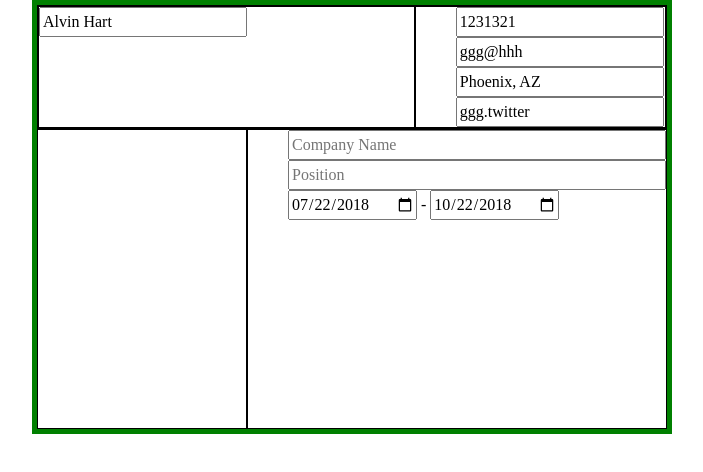
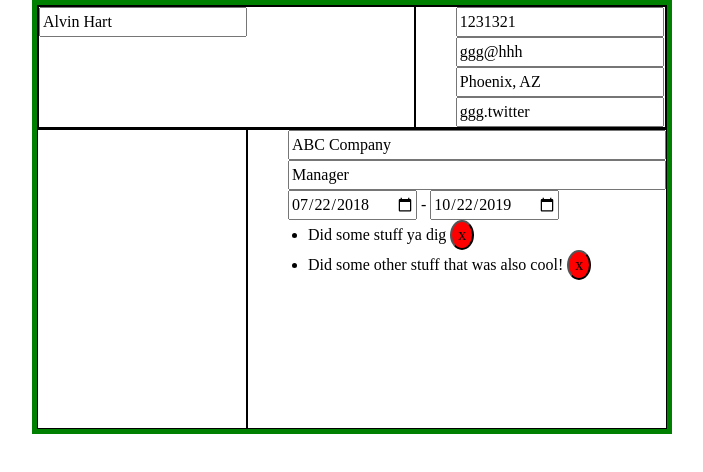
Before and after one commit to greenzombie123/cv-application, a React (Vite) app: page / in a window 1280 px wide. Shown: the top 472 px of the page, without its empty margins (288-991 px from the left). Built offline with nearby package versions, Linux system fonts and the light colour scheme.

Commit message:
Fully implement WorkSection component

```diff
--- a/package.json
+++ b/package.json
@@ -11,7 +11,8 @@
   },
   "dependencies": {
     "react": "^18.2.0",
-    "react-dom": "^18.2.0"
+    "react-dom": "^18.2.0",
+    "uuid": "^9.0.0"
   },
   "devDependencies": {
     "@types/react": "^18.2.15",
--- a/src/components/MainInfoSection/MainInfoSection.jsx
+++ b/src/components/MainInfoSection/MainInfoSection.jsx
@@ -1,12 +1,14 @@
-import "./MainInfoSection.css"
-import WorkSection from "./WorkSection/WorkSection"
+import "./MainInfoSection.css";
+import WorkSection from "./WorkSection/WorkSection";
+import { workInfoList } from "../../cvinfo";
 
-function MainInfoSection({hasSubmit}){
-    return(
-        <div className="mainInfoSection">
-            <WorkSection/>
-        </div>
-    )
+function MainInfoSection({ hasSubmit}) {
+
+  return (
+    <div className="mainInfoSection">
+      <WorkSection workInfoList = {workInfoList}/>
+    </div>
+  );
 }
 
-export default MainInfoSection
+export default MainInfoSection;
--- /dev/null
+++ b/src/components/MainInfoSection/WorkSection/WorkAchievementList.css
@@ -0,0 +1,9 @@
+.workAchievementList{
+    list-style-type: disc;
+    margin: 0;
+    padding-left: 20px;
+}
+
+.workAchievement{
+
+}
--- /dev/null
+++ b/src/components/MainInfoSection/WorkSection/WorkAchievementList.jsx
@@ -0,0 +1,17 @@
+import DeleteButton from "../../UtilityComponents/DeleteButton"
+import './WorkAchievementList.css'
+
+function WorkAchievementList({workAchievementList}){
+
+    return (
+        <ul className="workAchievementList">
+            {
+                workAchievementList.map(workAchievement => <li className="workAchievement" key={workAchievement.id}>
+                    {workAchievement.text} <DeleteButton/>
+                </li>)
+            }
+        </ul>
+     )
+}
+
+export default WorkAchievementList
--- a/src/components/MainInfoSection/WorkSection/WorkInfo.jsx
+++ b/src/components/MainInfoSection/WorkSection/WorkInfo.jsx
@@ -1,9 +1,10 @@
 import './WorkInfo.css'
 import TimeLength from '../../UtilityComponents/TimeLength'
 import Input from "../../UtilityComponents/Input"
+import WorkAchievementList from './WorkAchievementList'
 
-function WorkInfo({hasSubmit, company, position, onChange, startTime, endTime}){
-    return(
+function WorkInfo({company, position, onChange, startTime, endTime, workAchievementList, hasSubmit }){
+  return(
         <li className="workInfo">
           <Input
             id="company"
@@ -18,6 +19,7 @@ function WorkInfo({hasSubmit, company, position, onChange, startTime, endTime}){
             onChange={onChange}
           />
           <TimeLength startTime={startTime} endTime={endTime}/>
+          <WorkAchievementList workAchievementList={workAchievementList}/>
         </li>
     )
 }
--- a/src/components/MainInfoSection/WorkSection/WorkSection.jsx
+++ b/src/components/MainInfoSection/WorkSection/WorkSection.jsx
@@ -1,10 +1,12 @@
 import WorkInfo from './WorkInfo'
 import './WorkSection.css'
 
-function WorkSection({hasSubmit}){
+function WorkSection({hasSubmit, workInfoList}){
     return(
         <ul className='workSection'>
-            <WorkInfo startTime={"2018-07-22"} endTime={"2018-10-22"}/>
+            {workInfoList.map(workInfo => {
+                return (<WorkInfo key={workInfo.id} {...workInfo}/>)
+            })}
         </ul>
     )
 }
--- /dev/null
+++ b/src/components/UtilityComponents/DeleteButton.css
@@ -0,0 +1,4 @@
+.deleteButton{
+    border-radius: 50%;
+    background-color: red;
+}
--- a/src/components/UtilityComponents/DeleteButton.jsx
+++ b/src/components/UtilityComponents/DeleteButton.jsx
@@ -0,0 +1,10 @@
+import "./DeleteButton.css"
+
+function DeleteButton({onClick}){
+    return (
+        <button className="deleteButton">x</button>
+    )
+}
+
+
+export default DeleteButton
--- /dev/null
+++ b/src/cvinfo.js
@@ -0,0 +1,13 @@
+export const workInfoList = [
+  {
+    id:0,
+    startTime: "2018-07-22",
+    endTime: "2019-10-22",
+    company: "ABC Company",
+    position: "Manager",
+    workAchievementList: [
+      {id:0, text:"Did some stuff ya dig"},
+      {id:1, text:"Did some other stuff that was also cool!"},
+    ],
+  },
+];
```
Also changed, not shown: src/components/MainInfoSection/WorkSection/WorkAchievement.jsx (deleted), 1 other file (tests, documents, lock files or other folders).
